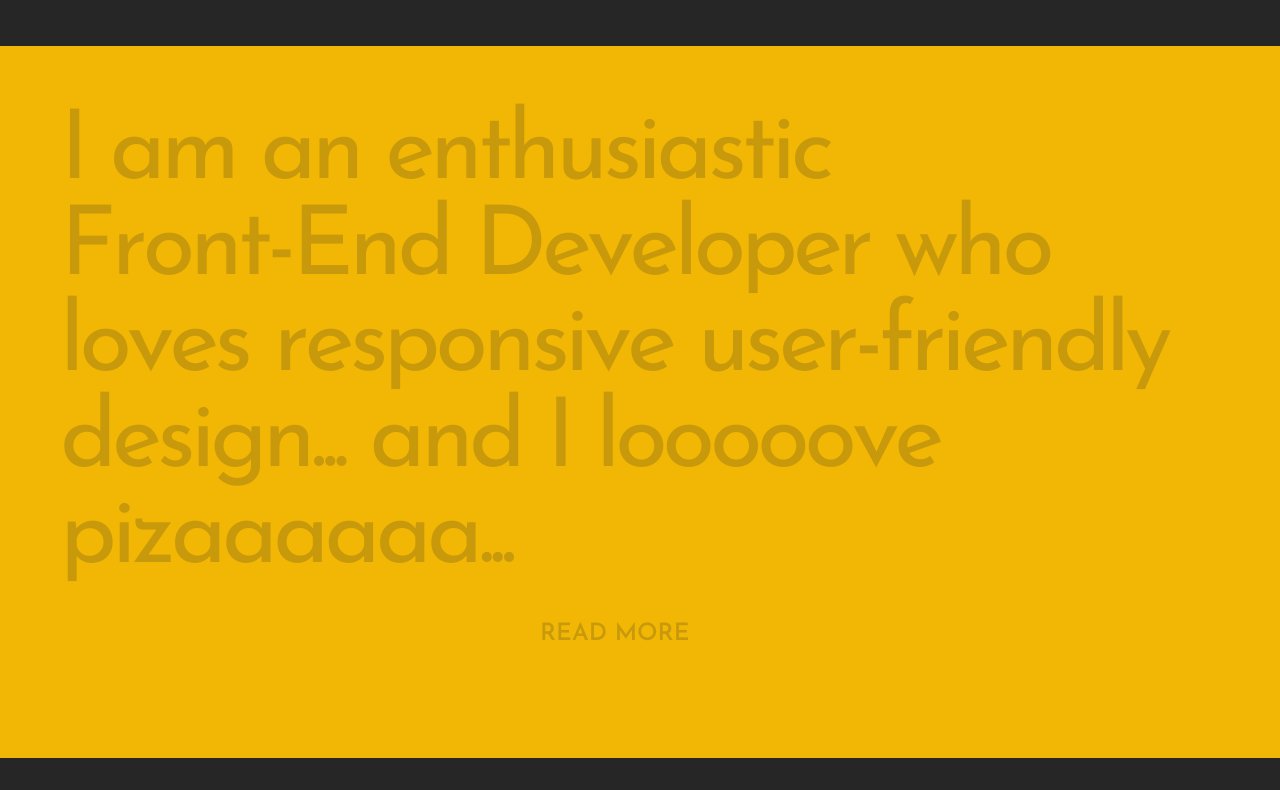
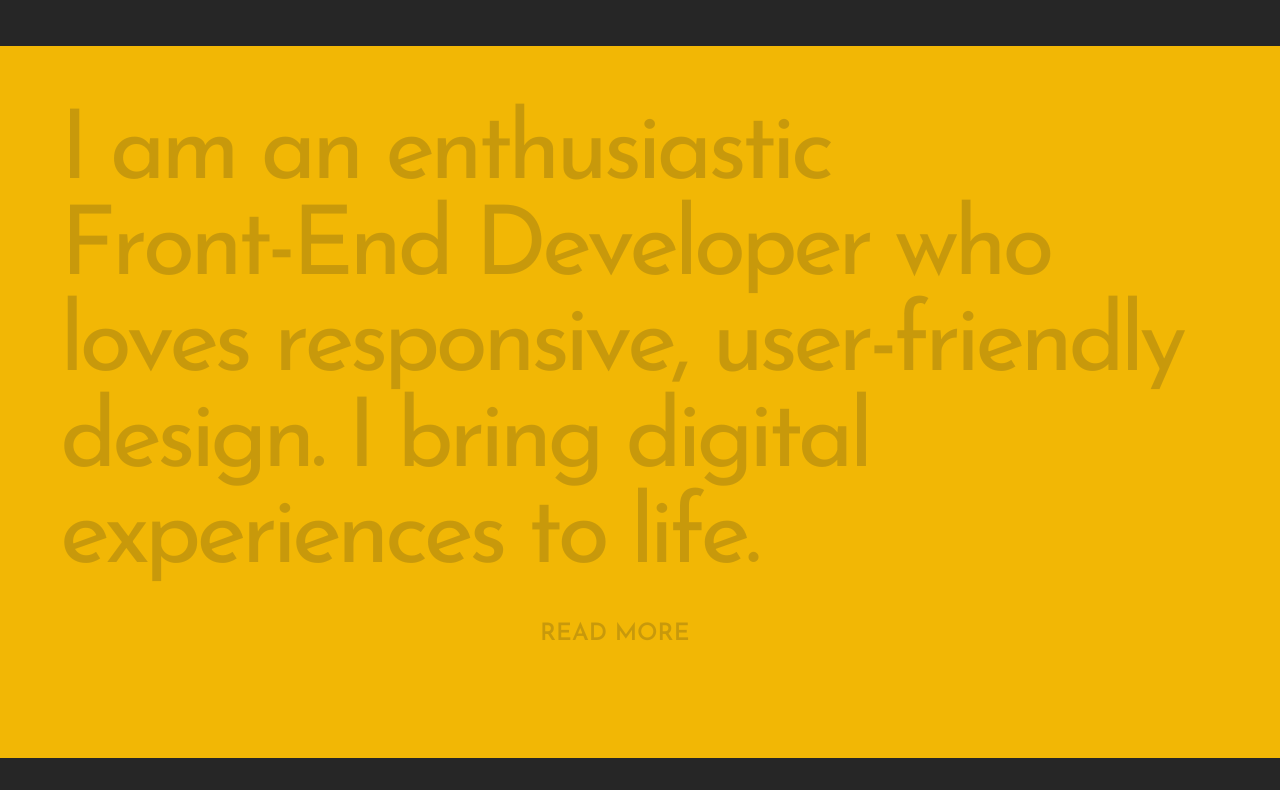
Before and after one commit to davidklmn/portfolio, a React (Create React App) app: page / in a window 1280 px wide. Shown: the part 754-1544 px from the top of the page. Built offline with nearby package versions, Linux system fonts and the light colour scheme.

Commit message:
Modal close button added

```diff
--- a/src/components/About.js
+++ b/src/components/About.js
@@ -42,17 +42,23 @@ export default function About() {
 
     modal.classList.add("active");
     modalOverlay.classList.add("active");
-    console.log("heylo");
+    console.log("open modal");
   }
 
-  function closeAboutMe() {}
+  function closeAboutMe() {
+    const modalOverlay = document.querySelector(".modal-overlay");
+    const modal = document.getElementById("about-modal");
+
+    modal.classList.remove("active");
+    modalOverlay.classList.remove("active");
+  }
 
   return (
     <div id="about" className="about-container">
       <div>
         <p id="split">
-          I am an enthusiastic Front-End Developer who loves responsive
-          user-friendly design... and I looooove pizaaaaaa...
+          I am an enthusiastic Front-End Developer who loves responsive,
+          user-friendly design. I bring digital experiences to life.
           <span className="about-me" onClick={aboutMe}>
             Read more
           </span>
```
